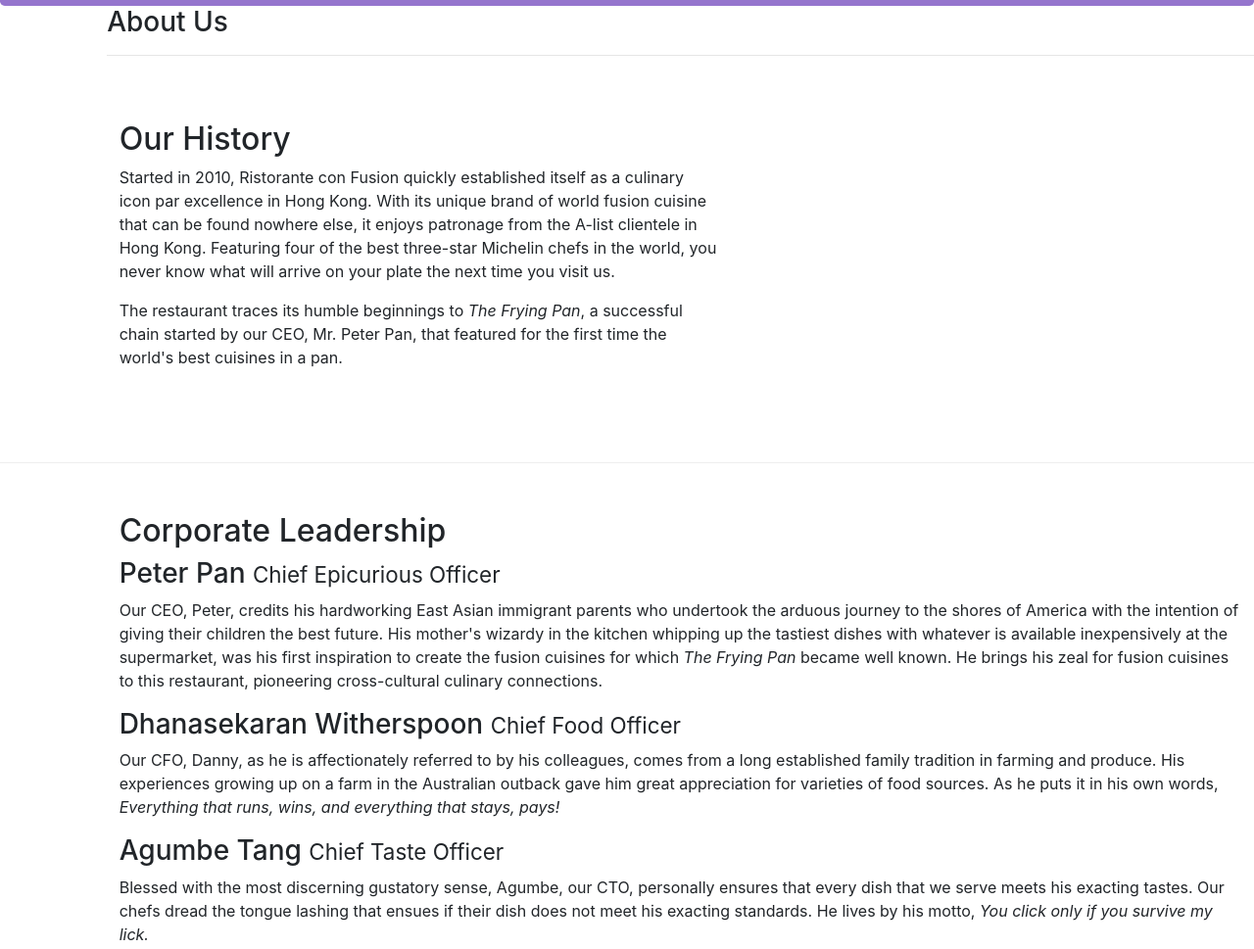
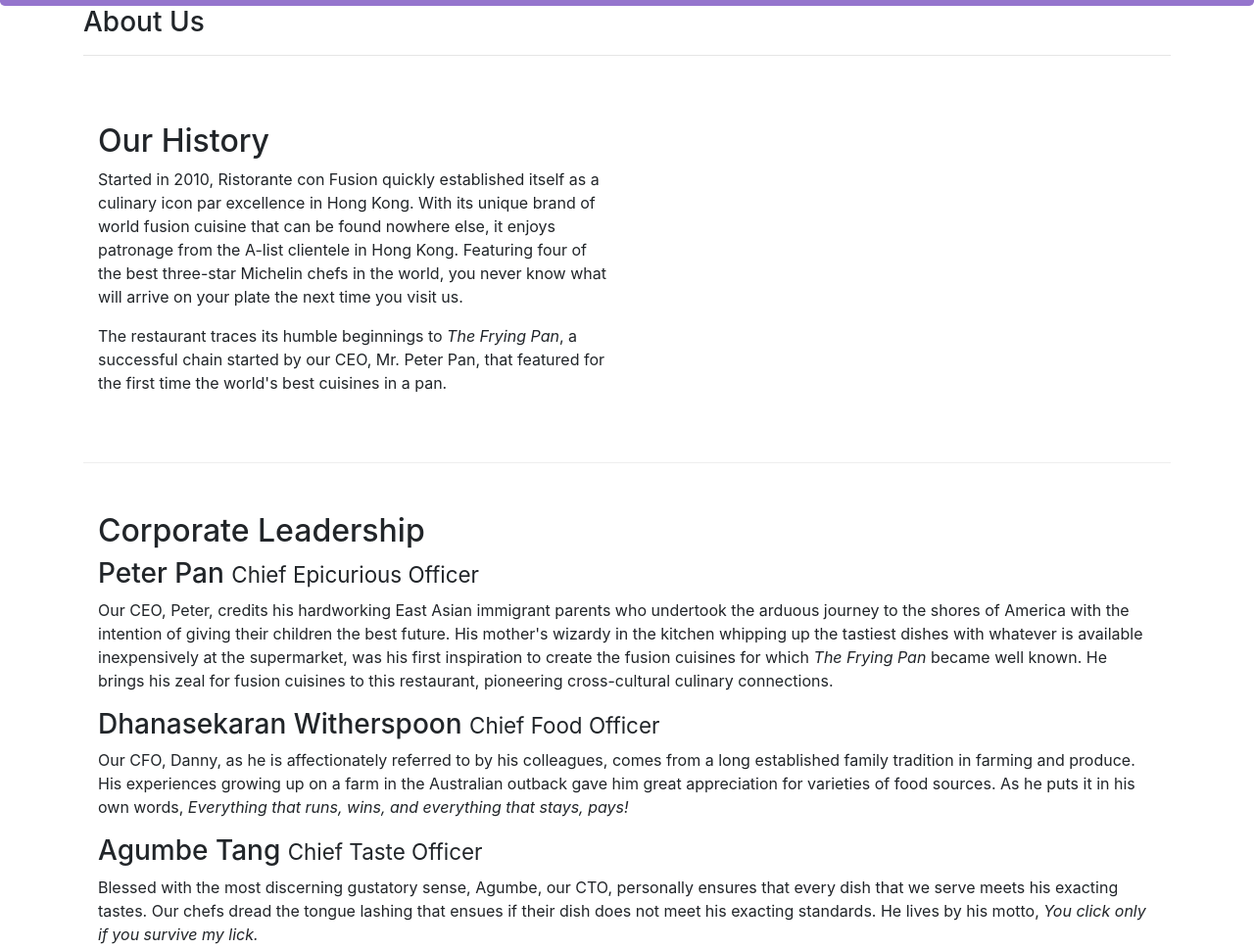
Before and after one commit to deepanshuoct12/Resturant_website, a website: page aboutus.html in a window 1280 px wide. Shown: the part 278-1247 px from the top of the page at 98% size. Drawn offline with nearby package versions, Linux system fonts and the light colour scheme.

Commit message:
assignment1

```diff
--- a/aboutus.html
+++ b/aboutus.html
@@ -29,27 +29,27 @@
         </div>
     </header>
 
-    <div>
+    <div class="container">
         <div class="row">
-            <div class="col-12 col-sm offset-1 col-md ">
+            <div class="col-12">
                <h3>About Us</h3>
                <hr>
             </div>
         </div>
 
-        <div class="row row-content">
-            <div class="col-12 offset-1 col-sm-6">
+        <div class="row row-content align-items-center">
+            <div class="col-12 col-sm-6">
                 <h2>Our History</h2>
                 <p>Started in 2010, Ristorante con Fusion quickly established itself as a culinary icon par excellence in Hong Kong. With its unique brand of world fusion cuisine that can be found nowhere else, it enjoys patronage from the A-list clientele in Hong Kong.  Featuring four of the best three-star Michelin chefs in the world, you never know what will arrive on your plate the next time you visit us.</p>
                 <p>The restaurant traces its humble beginnings to <em>The Frying Pan</em>, a successful chain started by our CEO, Mr. Peter Pan, that featured for the first time the world's best cuisines in a pan.</p>
             </div>
-            <div class="col-12 col-sm">
+            <div>
             </div>
         </div>
 
 
-        <div class="row row-content">
-            <div class="col-12 offset-1 col-sm-8 col-md">
+        <div class="row row-content align-items-center">
+            <div class="col-12">
                 <h2>Corporate Leadership</h2>
                 <h3>Peter Pan <small>Chief Epicurious Officer</small></h3>
                 <p class="d-none d-sm-block">Our CEO, Peter, credits his hardworking East Asian immigrant parents who undertook the arduous journey to the shores of America with the intention of giving their children the best future. His mother's wizardy in the kitchen whipping up the tastiest dishes with whatever is available inexpensively at the supermarket, was his first inspiration to create the fusion cuisines for which <em>The Frying Pan</em> became well known. He brings his zeal for fusion cuisines to this restaurant, pioneering cross-cultural culinary connections.</p>
```
